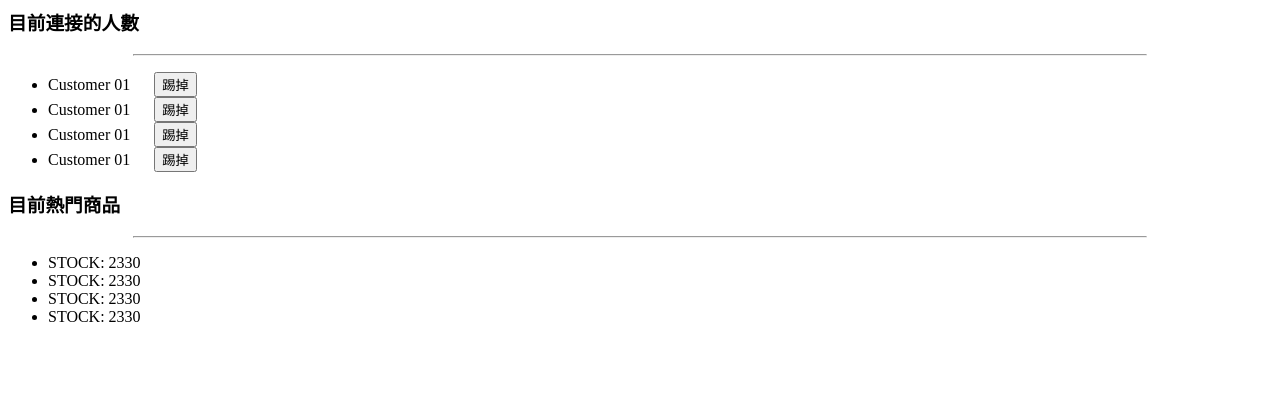
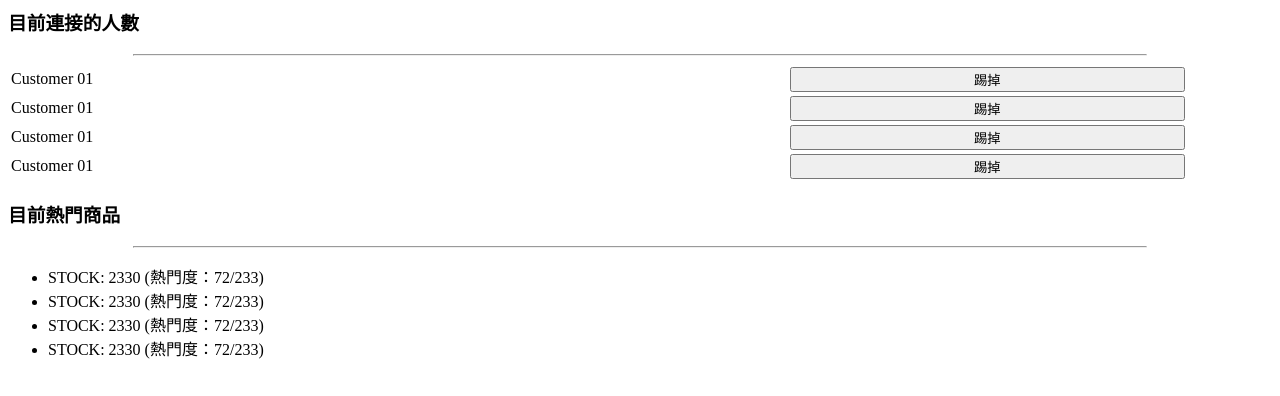
Before and after one commit to ehcoolguy/ehcoolguy.github.io, a plain HTML site: page index.html in a window 1280 px wide. Drawn offline with Linux system fonts and the light colour scheme.

Commit message:
MOD: index.html, better style.

```diff
--- a/index.html
+++ b/index.html
@@ -1,25 +1,48 @@
 <html>
+
 <head>
   <title>This is a test page.</title>
 </head>
+
 <body>
   <div id="content">
     <h3>目前連接的人數</h3>
     <hr width="80%" align="center" />
-    <ul>
-      <li>Customer 01 &nbsp;&nbsp;&nbsp;&nbsp; <button>踢掉</button></li>
-      <li>Customer 01 &nbsp;&nbsp;&nbsp;&nbsp; <button>踢掉</button></li>
-      <li>Customer 01 &nbsp;&nbsp;&nbsp;&nbsp; <button>踢掉</button></li>
-      <li>Customer 01 &nbsp;&nbsp;&nbsp;&nbsp; <button>踢掉</button></li>
-    </ul>
+    <table width="95%" border="0">
+      <tr>
+        <td width="65%">Customer 01 &nbsp;&nbsp;&nbsp;&nbsp; </td>
+        <td>
+          <button style="width: 95%">踢掉</button>
+        </td>
+      </tr>
+      <tr>
+        <td width="65%">Customer 01 &nbsp;&nbsp;&nbsp;&nbsp; </td>
+        <td>
+          <button style="width: 95%">踢掉</button>
+        </td>
+      </tr>
+      <tr>
+        <td width="65%">Customer 01 &nbsp;&nbsp;&nbsp;&nbsp; </td>
+        <td>
+          <button style="width: 95%">踢掉</button>
+        </td>
+      </tr>
+      <tr>
+        <td width="65%">Customer 01 &nbsp;&nbsp;&nbsp;&nbsp; </td>
+        <td>
+          <button style="width: 95%">踢掉</button>
+        </td>
+      </tr>
+    </table>
     <h3>目前熱門商品</h3>
     <hr width="80%" align="center" />
     <ul>
-      <li>STOCK: 2330</li>
-      <li>STOCK: 2330</li>
-      <li>STOCK: 2330</li>
-      <li>STOCK: 2330</li>
+      <li>STOCK: 2330 (熱門度：72/233)</li>
+      <li>STOCK: 2330 (熱門度：72/233)</li>
+      <li>STOCK: 2330 (熱門度：72/233)</li>
+      <li>STOCK: 2330 (熱門度：72/233)</li>
     </ul>
   </div>
 </body>
+
 </html>
```
Lines whose indentation alone changed are shown as unchanged.
